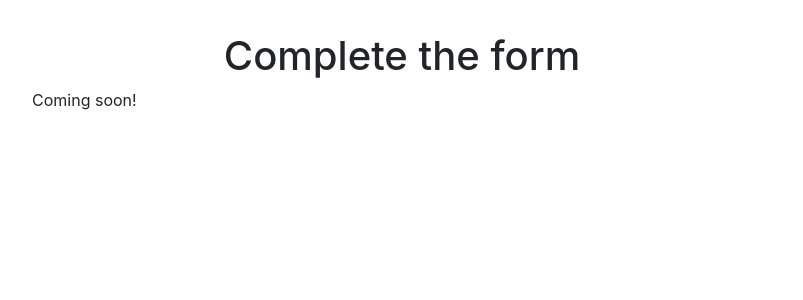
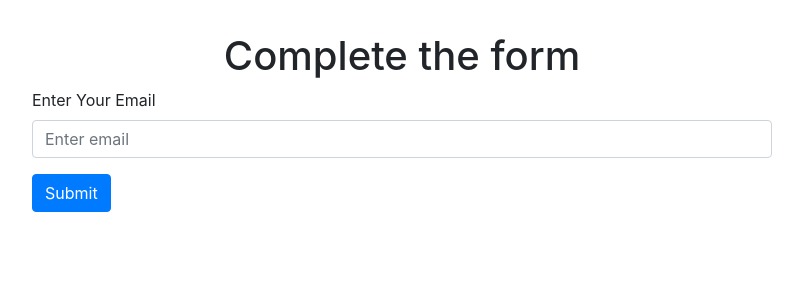
Before and after one commit to w33ble/xstate-dynamic-form, a Next.js app: page /form in a window 1280 px wide. Shown: the top 300 px of the page, without its empty margins (238-1041 px from the left). Built offline with nearby package versions, Linux system fonts and the light colour scheme.

Commit message:
feat: add basic form example

```diff
--- a/pages/api/machines/form.js
+++ b/pages/api/machines/form.js
@@ -15,11 +15,15 @@ const basicDataConfig = {
   states: {
     ...formStates,
   },
+  meta: {
+    email: 'Enter Your Email',
+  },
 };
 
 const fulfillmentTypeConfig = {
   on: {
     NEXT: { target: 'order_submitted' },
+    PREV: { target: 'basic_data' },
   },
   initial: 'normal',
   states: {
--- a/pages/form.jsx
+++ b/pages/form.jsx
@@ -1,19 +1,44 @@
 import Head from 'next/head';
-import { Container, Row, Col } from 'react-bootstrap';
+import { Container, Row, Col, Form, Button } from 'react-bootstrap';
+import { assign } from 'xstate';
+import { useMachine } from '@xstate/react';
+import get from 'lodash.get';
 import useAsyncMachine from '../lib/useAsyncMachine';
 
-function MultiForm(/* { machine, error } */) {
-  // const [state, send, service] = useMachine(machine, {
-  //   actions: {
-  //     updateColor: assign((ctx, ev) => ({ color: ev.color })),
-  //   },
-  // });
+function MultiForm({ machine, error }) {
+  const [state, send] = useMachine(machine, {
+    actions: {
+      notifyNextForm: assign((ctx, ev) => ({
+        formData: { ...ctx.formData, ...ev.formData },
+      })),
+      notifyInvalid: (...args) => {
+        console.log({ args });
+        alert('INVALID');
+      },
+    },
+  });
 
-  // if (error) {
-  //   return <div>{error.message}</div>;
-  // }
+  if (error) {
+    return <div>{error.message}</div>;
+  }
 
-  // console.log(service, state, state.meta);
+  const handleBasicForm = (ev) => {
+    ev.preventDefault();
+
+    const payload = Array.from(
+      ev.target.querySelectorAll('input,select')
+    ).reduce((acc, el) => {
+      acc[el.name] = el.value;
+      return acc;
+    }, {});
+
+    console.log(payload);
+    send('NEXT', { formData: payload });
+  };
+
+  console.log(
+    JSON.stringify({ context: state.context, meta: state.meta }, null, 2)
+  );
 
   return (
     <>
@@ -29,7 +54,60 @@ function MultiForm(/* { machine, error } */) {
             </Col>
           </Row>
           <Row>
-            <Col>Coming soon!</Col>
+            <Col>
+              <Form onSubmit={handleBasicForm}>
+                {state.matches('basic_data') && (
+                  <>
+                    <Form.Group controlId="formBasicEmail">
+                      <Form.Label>
+                        {get(
+                          state,
+                          ['meta', 'form.basic_data', 'email'],
+                          'Email address'
+                        )}
+                      </Form.Label>
+                      <Form.Control
+                        name="email"
+                        type="email"
+                        placeholder="Enter email"
+                      />
+                    </Form.Group>
+                  </>
+                )}
+                {state.matches('fulfillment_type') && (
+                  <>
+                    <Form.Group controlId="formBasicEmail">
+                      <Form.Label>
+                        {get(
+                          state,
+                          ['meta', 'form.basic_data', 'fulfillment_type'],
+                          'Fulfillment Type'
+                        )}
+                      </Form.Label>
+                      <Form.Control as="select" name="fulfillment_type">
+                        <option value="delivery">Delivery</option>
+                        <option value="pickup">Self Pick-Up</option>
+                      </Form.Control>
+                    </Form.Group>
+                  </>
+                )}
+                {state.matches('order_submitted') && (
+                  <>
+                    <pre>{JSON.stringify(state.context, null, 2)}</pre>
+                  </>
+                )}
+                {state.nextEvents.includes('PREV') && (
+                  <Button variant="link" disabled>
+                    Back
+                  </Button>
+                )}
+                {!state.done && (
+                  <Button variant="primary" type="submit">
+                    Submit
+                  </Button>
+                )}
+              </Form>
+            </Col>
           </Row>
         </Container>
       </Container>
```
